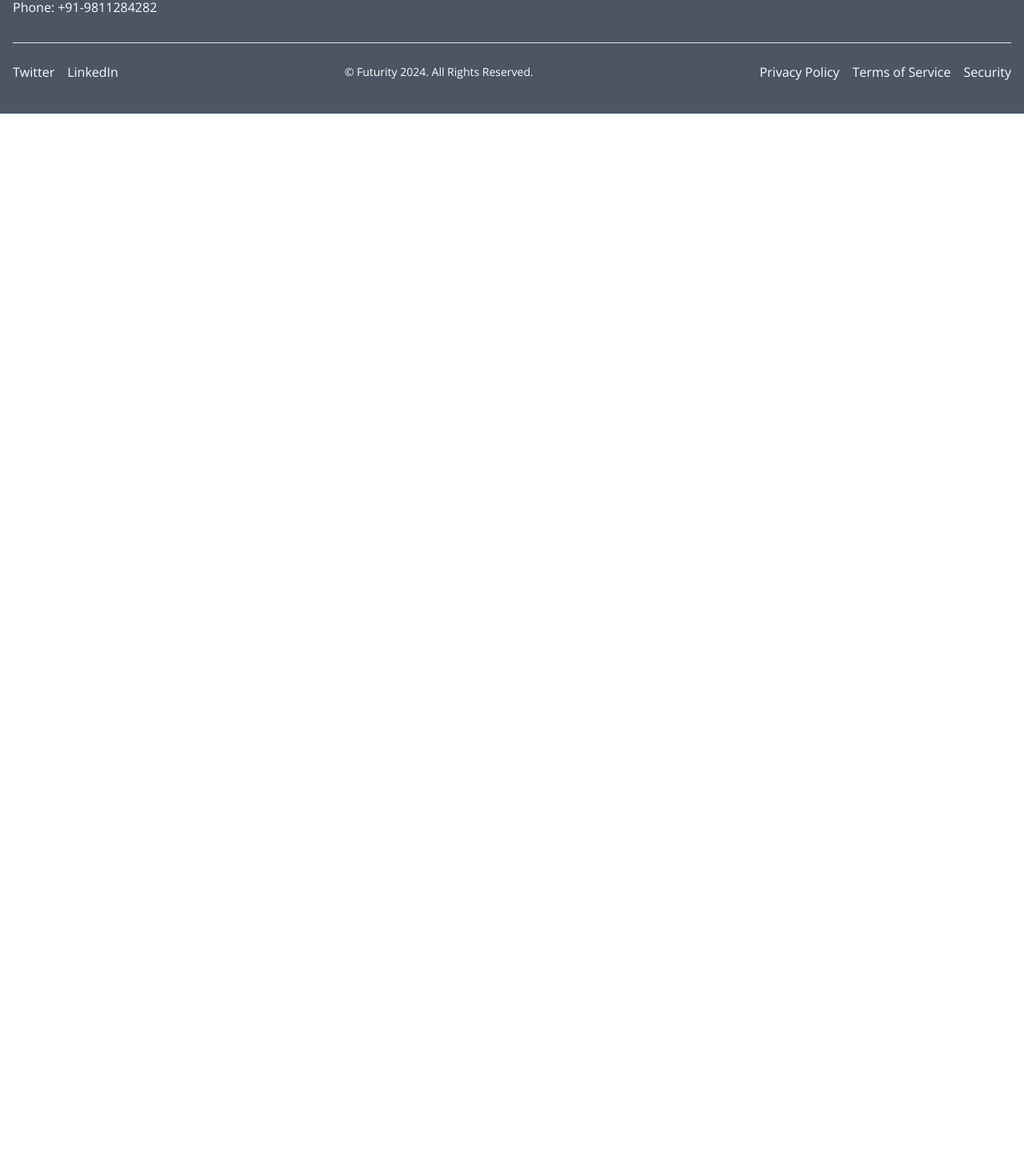
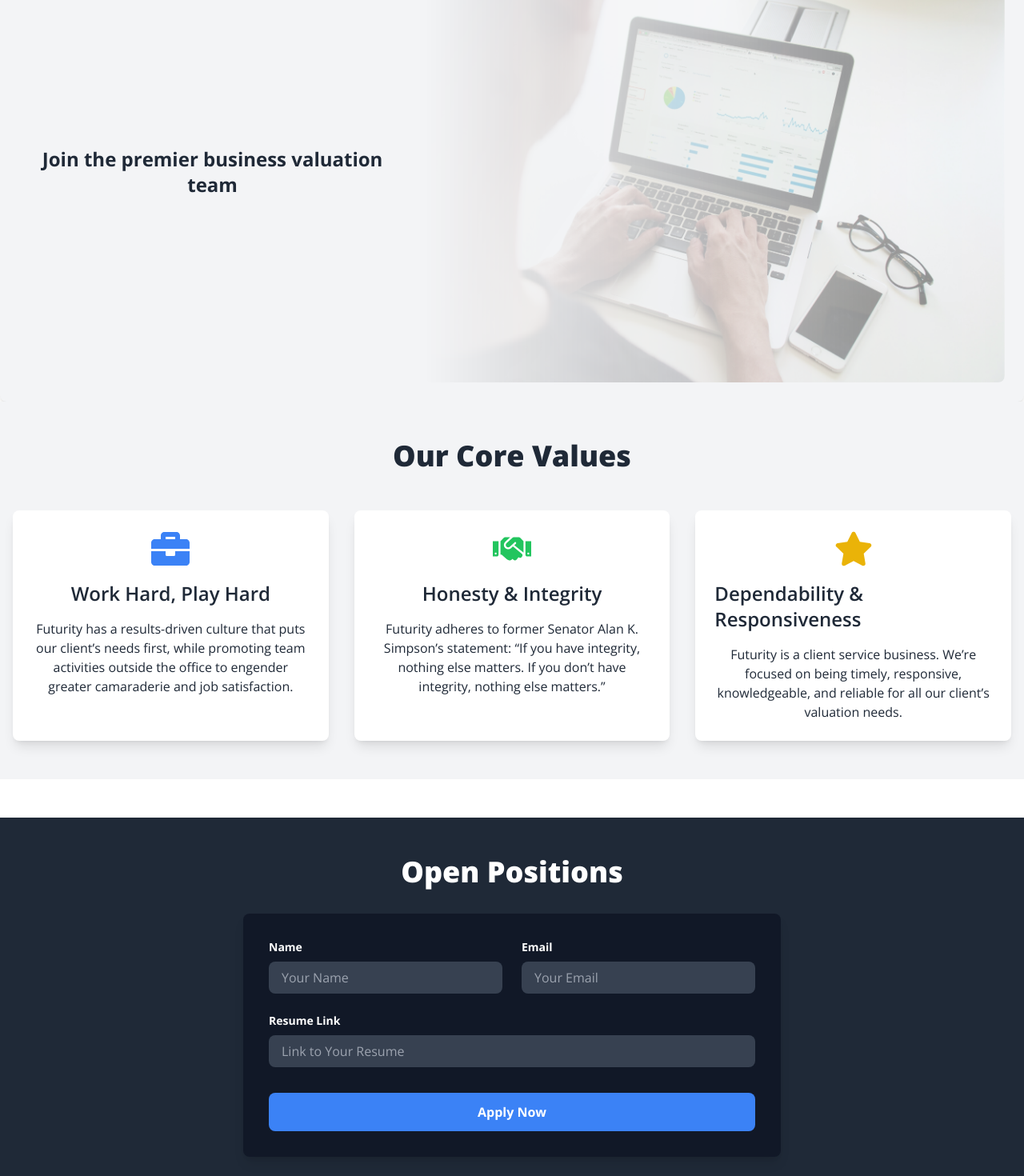
Before and after one commit to harshitchugh001/project1, a React (Vite) app: page /career in a window 1280 px wide. Shown: the part 183-1653 px from the top of the page at 80% size. Before the commit the page ends 800 px from the top, so only its background shows below. Built offline with nearby package versions, Linux system fonts and the light colour scheme.

Commit message:
careers page

```diff
--- a/src/App.jsx
+++ b/src/App.jsx
@@ -8,6 +8,9 @@
 import Product from './components/Product/Product';
 import Team from './components/team/Team';
 import Contact from './components/Contact/Contact';
+import Career from './components/Career/Career';
+
+
 const App = () => {
   return (
     <div className='mx-auto font-OpenSans'>
@@ -20,6 +23,7 @@
           <Route path="/product" element={<Product />} />
           <Route path="/team" element={<Team />} />
           <Route path="/client" element={<Team />} />
+          <Route path="/career" element={<Career/>} />
           <Route path="/contact" element={<Contact />} />
         </Routes>
 
--- /dev/null
+++ b/src/components/Career/Career.jsx
@@ -0,0 +1,41 @@
+import React from 'react'
+import Productimage from '../../assets/product.jpg';
+import CoreValues from './CoreValues'
+import OpenPositions from './OpenPosition';
+
+export default function Career() {
+    return (
+        <div className="mt-28 px-4 md:px-0">
+            {/* Upper Section */}
+            <div className="flex flex-col md:flex-row items-center justify-between bg-gray-100 p-6 rounded-lg shadow-md">
+                {/* Left Side Image */}
+                <div className="md:w-2/5 w-full mb-6 md:mb-0 md:mr-6">
+                    <h2 className="text-gray-800 text-center text-lg md:text-xl lg:text-2xl font-bold px-4">
+                    Join the premier business
+                    valuation team
+                    </h2>
+                    {/* <div className="flex justify-center items-center mt-4">
+                        <GreyButton Content={`Request Demo`} />
+                    </div> */}
+                </div>
+                {/* Right Side Content */}
+                <div className="md:w-3/5 w-full">
+                    <img
+                        src={Productimage}
+                        alt="Our Services"
+                        className="w-full h-auto rounded-lg shadow-lg"
+                        style={{
+                            maskImage: 'linear-gradient(to right, rgba(0, 0, 0, 0) 0%, rgba(0, 0, 0, 0.5) 100%)',
+                            WebkitMaskImage: 'linear-gradient(to right, rgba(0, 0, 0, 0) 0%, rgba(0, 0, 0, 0.5) 100%)',
+                        }}
+                    />
+                </div>
+            </div>
+
+
+            <CoreValues></CoreValues>
+
+            <OpenPositions></OpenPositions>
+        </div>
+    )
+}
--- /dev/null
+++ b/src/components/Career/CoreValues.jsx
@@ -0,0 +1,40 @@
+import React from 'react';
+import { FaBriefcase, FaHandshake, FaStar } from 'react-icons/fa';
+
+export default function CoreValues() {
+  return (
+    <section className="py-12 bg-gray-100">
+      <h2 className="text-4xl font-extrabold text-center text-gray-800 mb-12">Our Core Values</h2>
+      <div className="container mx-auto px-4 grid grid-cols-1 md:grid-cols-3 gap-8">
+
+        {/* Work Hard, Play Hard */}
+        <div className="flex flex-col items-center p-6 bg-white text-gray-800 rounded-lg shadow-lg hover:shadow-xl transition-shadow duration-300">
+          <FaBriefcase className="text-5xl mb-4 text-blue-500" />
+          <h3 className="text-2xl font-semibold mb-4">Work Hard, Play Hard</h3>
+          <p className="text-center">Futurity has a results-driven culture that puts our client’s needs first, while promoting team activities outside the office to engender greater camaraderie and job satisfaction.</p>
+        </div>
+
+        {/* Honesty & Integrity */}
+        <div className="flex flex-col items-center p-6 bg-white text-gray-800 rounded-lg shadow-lg hover:shadow-xl transition-shadow duration-300">
+          <FaHandshake className="text-5xl mb-4 text-green-500" />
+          <h3 className="text-2xl font-semibold mb-4">Honesty & Integrity</h3>
+          <p className="text-center">Futurity adheres to former Senator Alan K. Simpson’s statement: “If you have integrity, nothing else matters. If you don’t have integrity, nothing else matters.”</p>
+        </div>
+
+        {/* Dependability & Responsiveness */}
+        <div className="flex flex-col items-center p-6 bg-white text-gray-800 rounded-lg shadow-lg hover:shadow-xl transition-shadow duration-300">
+          <FaStar className="text-5xl mb-4 text-yellow-500" />
+          <h3 className="text-2xl font-semibold mb-4">Dependability & Responsiveness</h3>
+          <p className="text-center">Futurity is a client service business. We’re focused on being timely, responsive, knowledgeable, and reliable for all our client’s valuation needs.</p>
+        </div>
+
+        {/* Go Above & Beyond */}
+        {/* <div className="flex flex-col items-center p-6 bg-white text-gray-800 rounded-lg shadow-lg hover:shadow-xl transition-shadow duration-300">
+          <FaStar className="text-5xl mb-4 text-red-500" />
+          <h3 className="text-2xl font-semibold mb-4">Go Above & Beyond</h3>
+          <p className="text-center">Scalar invokes a culture that pushes its people to be their best. We foster a culture that emphasizes improvement in both our quantitative and interpersonal skills.</p>
+        </div> */}
+      </div>
+    </section>
+  );
+}
--- /dev/null
+++ b/src/components/Career/OpenPosition.jsx
@@ -0,0 +1,69 @@
+import React from 'react';
+
+export default function OpenPositions() {
+  return (
+    <section className="mt-12 bg-gray-800 py-12">
+      <div className="container mx-auto px-4">
+        <h2 className="text-4xl font-extrabold text-center text-white mb-8">Open Positions</h2>
+        <form className="bg-gray-900 p-8 rounded-lg shadow-lg max-w-2xl mx-auto">
+          {/* Wrapper for Inputs */}
+          <div className="grid grid-cols-1 md:grid-cols-2 gap-6">
+            {/* Name Input */}
+            <div className="mb-6 md:mb-0">
+              <label htmlFor="name" className="block text-white text-sm font-bold mb-2">
+                Name
+              </label>
+              <input
+                type="text"
+                id="name"
+                name="name"
+                className="w-full px-4 py-2 rounded-lg bg-gray-700 text-white focus:outline-none focus:ring-2 focus:ring-blue-500"
+                placeholder="Your Name"
+                required
+              />
+            </div>
+
+            {/* Email Input */}
+            <div className="mb-6 md:mb-0">
+              <label htmlFor="email" className="block text-white text-sm font-bold mb-2">
+                Email
+              </label>
+              <input
+                type="email"
+                id="email"
+                name="email"
+                className="w-full px-4 py-2 rounded-lg bg-gray-700 text-white focus:outline-none focus:ring-2 focus:ring-blue-500"
+                placeholder="Your Email"
+                required
+              />
+            </div>
+          </div>
+
+          {/* Resume Link Input */}
+          <div className="mt-6">
+            <label htmlFor="resume" className="block text-white text-sm font-bold mb-2">
+              Resume Link
+            </label>
+            <input
+              type="url"
+              id="resume"
+              name="resume"
+              className="w-full px-4 py-2 rounded-lg bg-gray-700 text-white focus:outline-none focus:ring-2 focus:ring-blue-500"
+              placeholder="Link to Your Resume"
+              required
+            />
+          </div>
+
+          {/* Submit Button */}
+          <div className="text-center mt-8">
+            <button
+              type="submit"
+              className="w-full px-6 py-3 bg-blue-500 text-white rounded-lg font-bold hover:bg-blue-600 transition-colors duration-300">
+              Apply Now
+            </button>
+          </div>
+        </form>
+      </div>
+    </section>
+  );
+}
--- a/src/components/navbar/Navbar.jsx
+++ b/src/components/navbar/Navbar.jsx
@@ -65,7 +65,7 @@
                             </a>
                         </li>
                         <li>
-                            <a href="/" className="block py-2 px-3 rounded hover:bg-gray-100 hover:underline">
+                            <a href="/career" className="block py-2 px-3 rounded hover:bg-gray-100 hover:underline">
                                 Careers
                             </a>
                         </li>
@@ -106,7 +106,7 @@
                             </a>
                         </li>
                         <li>
-                            <a href="/" className="py-2 px-3 hover:font-semibold">
+                            <a href="/career" className="py-2 px-3 hover:font-semibold">
                                 Careers
                             </a>
                         </li>
```
